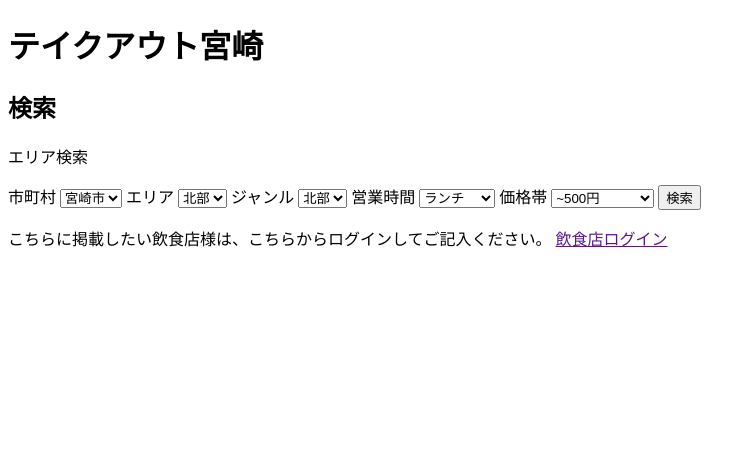
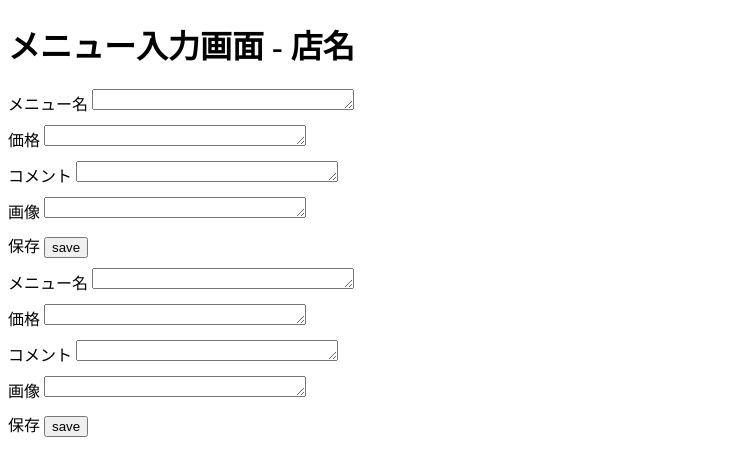
Before and after one commit to watermelon-nakatake/to_miyazaki, a Django app: template make_page/templates/make_page/menu_detail.html in a window 1280 px wide. Shown: the top 476 px of the page, without its empty margins (0-756 px from the left). Run offline with Django 3.2, Linux system fonts and the light colour scheme; the template is opened without the code that fills it, so the values that code supplies are empty.

Commit message:
have made html template

```diff
--- a/make_page/templates/make_page/main_info.html
+++ b/make_page/templates/make_page/main_info.html
@@ -84,6 +84,10 @@
 				<textarea name="" rows="1" cols="30"></textarea>
 			</label>
 		</div>
+		<div class="restaurant_data_base">
+			<label>保存
+			<input type="submit" value="save"></label>
+		</div>
 	</div>
 </form>
 </body>
--- a/make_page/templates/make_page/menu_detail.html
+++ b/make_page/templates/make_page/menu_detail.html
@@ -3,59 +3,63 @@
 {% load static %}
 <head>
 	<meta charset="UTF-8">
-	<title>テイクアウト宮崎</title>
+	<title>メニュー入力画面|テイクアウト宮崎</title>
 	<link rel="stylesheet" type="text/css" href="{% static  'make_page/style.css' %}">
 </head>
 <body>
-<h1>テイクアウト宮崎</h1>
-<h2>検索</h2>
+<h1>メニュー入力画面 - 店名</h1>
 <form action="" method="post">
 	<div>
-		<p>エリア検索</p>
-		<label>市町村
-			<select name="city">
-				<option value="">宮崎市</option>
-				<option value="">都城市</option>
-				<option value="">小林市</option>
-			</select>
-		</label>
-		<label>エリア
-			<select name="area">
-				<option value="">北部</option>
-				<option value="">東部</option>
-				<option value="">西部</option>
-				<option value="">南部</option>
-			</select>
-		</label>
-
-		<label>ジャンル
-			<select name="genre">
-				<option value="">北部</option>
-				<option value="">東部</option>
-				<option value="">西部</option>
-				<option value="">南部</option>
-			</select>
-		</label>
-		<label>営業時間
-			<select name="time">
-				<option value="">ランチ</option>
-				<option value="">ディナー</option>
-				<option value="">その他</option>
-			</select>
-		</label>
-		<label>価格帯
-			<select name="price">
-				<option value="">~500円</option>
-				<option value="">500~1000円</option>
-				<option value="">1000~1500円</option>
-				<option value="">2000円~</option>
-			</select>
-		</label>
-		<input type="submit" value="検索">
+		<div class="restaurant_data_base">
+			<label>メニュー名
+				<textarea name="" rows="1" cols="30"></textarea>
+			</label>
+		</div>
+		<div class="restaurant_data_base">
+			<label>価格
+				<textarea name="" rows="1" cols="30"></textarea>
+			</label>
+		</div>
+		<div class="restaurant_data_base">
+			<label>コメント
+				<textarea name="" rows="1" cols="30"></textarea>
+			</label>
+		</div>
+		<div class="restaurant_data_base">
+			<label>画像
+				<textarea name="" rows="1" cols="30"></textarea>
+			</label>
+		</div>
+		<div class="restaurant_data_base">
+			<label>保存
+			<input type="submit" value="save"></label>
+		</div>
 	</div>
 	<div>
-		<p>こちらに掲載したい飲食店様は、こちらからログインしてご記入ください。
-		<a href="">飲食店ログイン</a></p>
+		<div class="restaurant_data_base">
+			<label>メニュー名
+				<textarea name="" rows="1" cols="30"></textarea>
+			</label>
+		</div>
+		<div class="restaurant_data_base">
+			<label>価格
+				<textarea name="" rows="1" cols="30"></textarea>
+			</label>
+		</div>
+		<div class="restaurant_data_base">
+			<label>コメント
+				<textarea name="" rows="1" cols="30"></textarea>
+			</label>
+		</div>
+		<div class="restaurant_data_base">
+			<label>画像
+				<textarea name="" rows="1" cols="30"></textarea>
+			</label>
+		</div>
+		<div class="restaurant_data_base">
+			<label>保存
+			<input type="submit" value="save"></label>
+		</div>
 	</div>
 </form>
 </body>
```
Also changed, not shown: make_page/templates/make_page/menu_list.html (+11 -48 lines), make_page/templates/make_page/result.html (+37 -3 lines), 1 other file.
